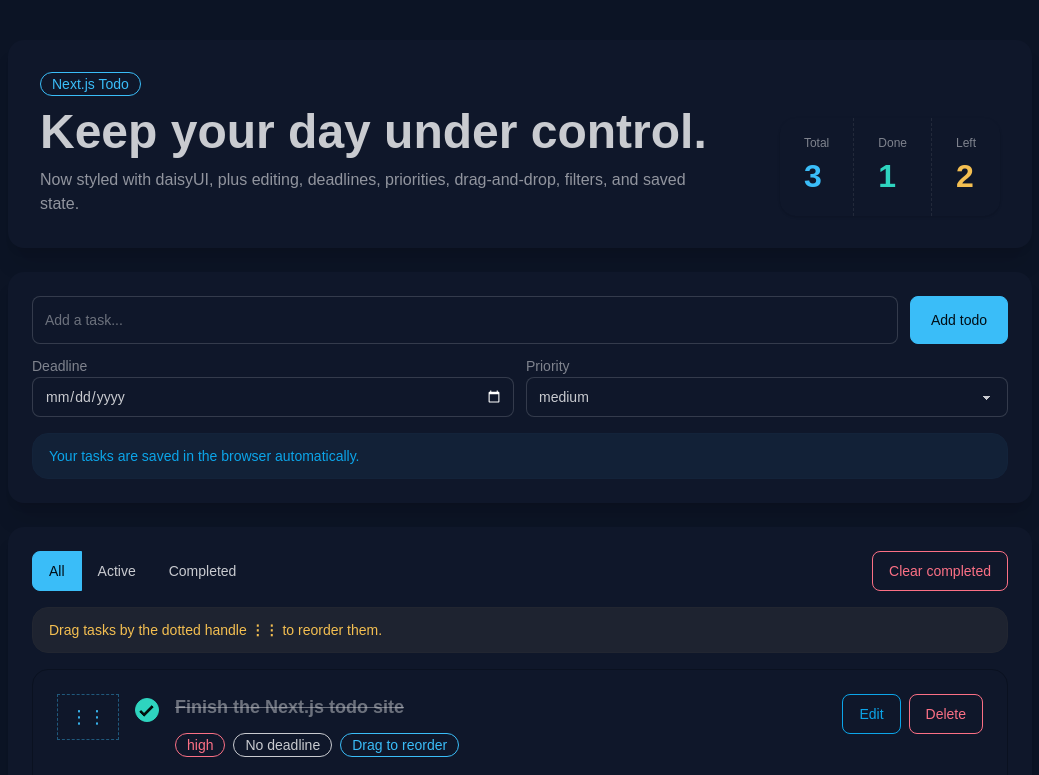
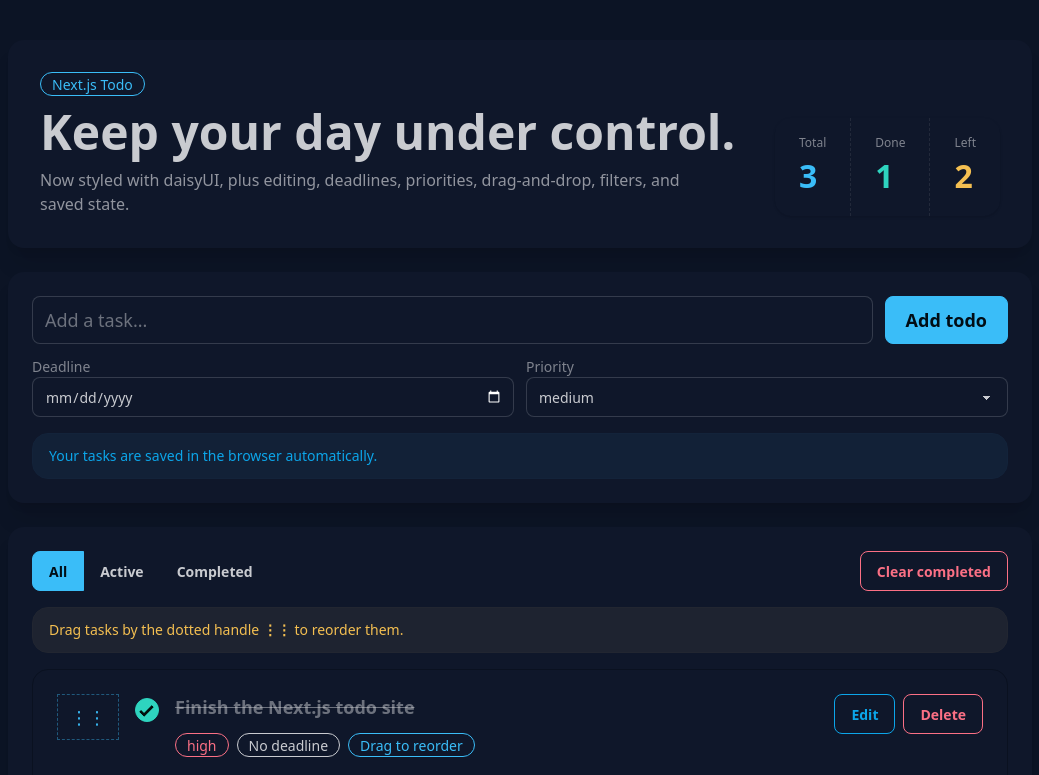
Before and after one commit to grtstd/nextjs-project, a Next.js app: page / in a window 1280 px wide. Shown: the top 775 px of the page, without its empty margins (120-1159 px from the left). Built offline with nearby package versions, Linux system fonts and the light colour scheme.

Commit message:
Trim globals.css to daisyUI minimum

```diff
--- a/app/globals.css
+++ b/app/globals.css
@@ -2,27 +2,3 @@
 @plugin "daisyui" {
   themes: night --default, business;
 }
-
-:root {
-  --font-sans: var(--font-geist-sans);
-  --font-mono: var(--font-geist-mono);
-}
-
-* {
-  box-sizing: border-box;
-}
-
-html {
-  scroll-behavior: smooth;
-}
-
-body {
-  margin: 0;
-  font-family: Arial, Helvetica, sans-serif;
-}
-
-button,
-input,
-select {
-  font: inherit;
-}
```
